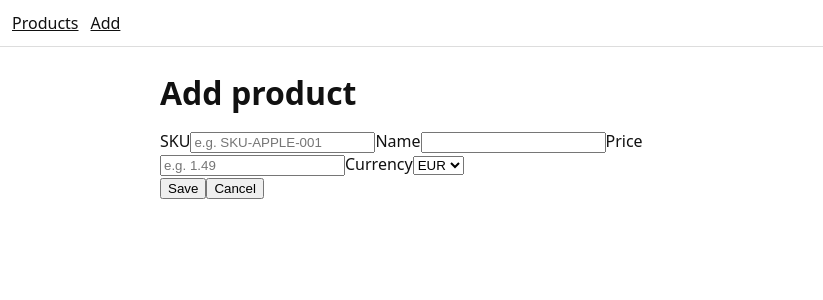
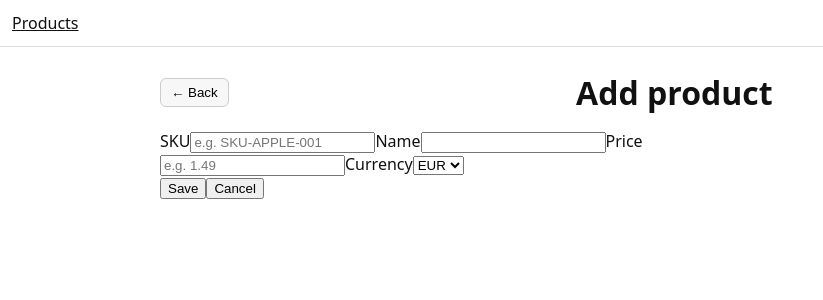
Before and after one commit to ReimoSi/minishop, a React (Vite) app in the folder ui/: page /products/new in a window 1280 px wide. Shown: the top 300 px of the page, without its empty margins (0-823 px from the left). Built offline with nearby package versions, Linux system fonts and the light colour scheme.

Commit message:
Frontend: Updated product

```diff
--- a/ui/src/App.tsx
+++ b/ui/src/App.tsx
@@ -7,7 +7,6 @@ export default function App() {
         <BrowserRouter>
             <nav style={{ padding: 12, borderBottom: '1px solid #ddd' }}>
                 <Link to="/products">Products</Link>
-                <Link to="/products/new" style={{ marginLeft: 12 }}>Add</Link>
             </nav>
             <Routes>
                 <Route path="/" element={<Navigate to="/products" replace />} />
--- a/ui/src/index.css
+++ b/ui/src/index.css
@@ -40,3 +40,30 @@ th, td { text-align: left; padding: 8px 10px; border-bottom: 1px solid #eee; }
   gap: 10px;
   margin-top: 6px;
 }
+
+.toolbar {
+  display: flex;
+  justify-content: space-between;
+  align-items: center;
+  gap: 12px;
+  flex-wrap: wrap;
+  margin: 8px 0 12px;
+}
+.toolbar .filters { display: flex; gap: 12px; align-items: center; }
+.btn {
+  display: inline-block;
+  padding: 6px 10px;
+  border: 1px solid #ccc;
+  border-radius: 6px;
+  background: #f7f7f7;
+  text-decoration: none;
+}
+.btn:hover { background: #eee; }
+
+.page-header {
+  display: flex;
+  justify-content: space-between;
+  align-items: center;
+  gap: 12px;
+  margin: 8px 0 16px;
+}
--- a/ui/src/pages/ProductNewPage.tsx
+++ b/ui/src/pages/ProductNewPage.tsx
@@ -7,7 +7,7 @@ import { toMinorUnits } from '../lib/money'
 type ProductCreateForm = {
     sku: string
     name: string
-    price: string        // eurodes (näiteks "1.49")
+    price: string        // eurodes (nt "1.49")
     currencyCode: string
 }
 
@@ -18,7 +18,7 @@ export default function ProductNewPage() {
     const [form, setForm] = useState<ProductCreateForm>({
         sku: '',
         name: '',
-        price: '',          // eurodes
+        price: '',
         currencyCode: 'EUR',
     })
     const [saving, setSaving] = useState(false)
@@ -60,7 +60,12 @@ export default function ProductNewPage() {
 
     return (
         <div className="container">
-            <h1>Add product</h1>
+            <div className="page-header">
+                <button type="button" className="btn" onClick={() => nav(-1)}>← Back</button>
+                <h1 style={{ margin: 0 }}>Add product</h1>
+                <div />
+            </div>
+
             <form onSubmit={onSubmit} style={{ maxWidth: 520 }}>
                 <label htmlFor="sku">SKU</label>
                 <input
```
